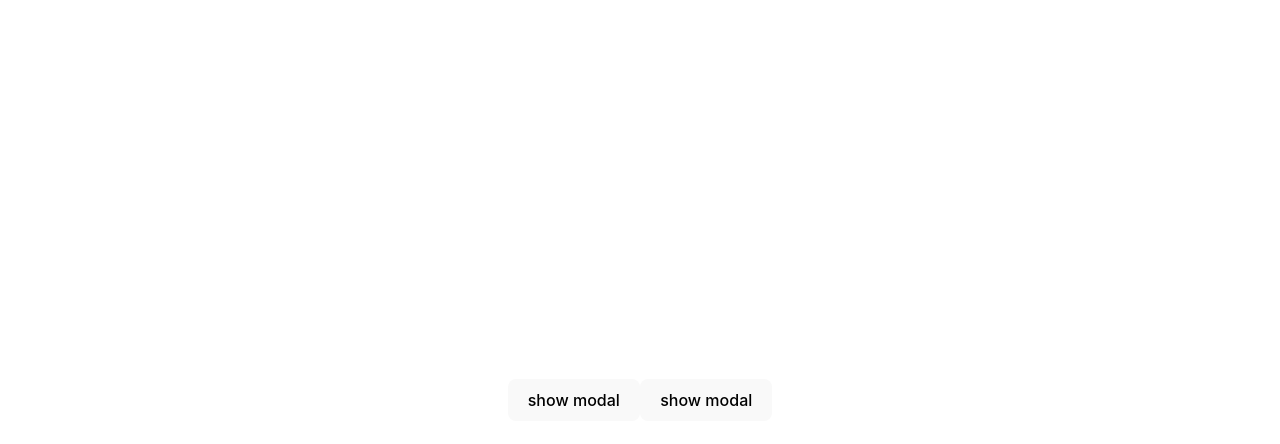
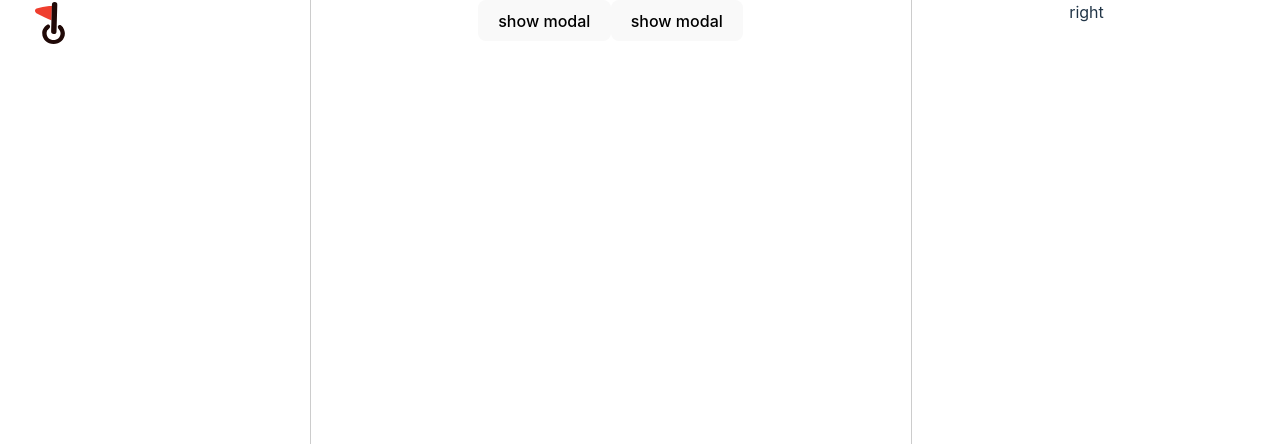
Before and after one commit to danielbuva/react-components, a React (Vite) app in the folder react-components-js/: page / in a window 1280 px wide. Shown: the top 444 px of the page. Built offline with nearby package versions, Linux system fonts and the light colour scheme.

Commit message:
feat: add initial layout

```diff
--- a/react-components-js/src/App.css
+++ b/react-components-js/src/App.css
@@ -1,6 +1,8 @@
 #root {
-  max-width: 1280px;
+  /* max-width: 1280px; */
   margin: 0 auto;
-  padding: 2rem;
+  padding: 0;
   text-align: center;
+  height: 100vh;
+  width: 100%;
 }
--- a/react-components-js/src/App.jsx
+++ b/react-components-js/src/App.jsx
@@ -1,5 +1,6 @@
 import "./App.css";
 import Form from "./components/Form";
+import Layout from "./components/Layout";
 import { ShowModalButton } from "./components/Modal";
 
 function App() {
@@ -27,7 +28,7 @@ function App() {
   };
 
   return (
-    <>
+    <Layout>
       <ShowModalButton
         body={<Form formState={formState} />}
         buttonText="show modal"
@@ -38,7 +39,7 @@ function App() {
         buttonText="show modal"
         header="yo"
       />
-    </>
+    </Layout>
   );
 }
 
--- /dev/null
+++ b/react-components-js/src/components/Layout/Layout.css
@@ -0,0 +1,43 @@
+#layout {
+  height: 100%;
+  width: 100%;
+  display: flex;
+  justify-content: center;
+  margin: 0;
+  padding: 0;
+  position: relative;
+}
+
+#left {
+  display: flex;
+  flex-grow: 1;
+  height: 100%;
+  padding-left: 8px;
+  padding-right: 8px;
+  justify-content: flex-end;
+}
+
+#content-left {
+  width: 275px;
+}
+
+#logo-div {
+  flex-grow: 1;
+  display: flex;
+}
+
+#main {
+  border-left: solid 1px #ccc;
+  border-right: solid 1px #ccc;
+  width: 600px;
+}
+
+#right {
+  display: flex;
+  flex-grow: 1;
+  height: 100%;
+}
+
+#content-right {
+  width: 350px;
+}
--- /dev/null
+++ b/react-components-js/src/components/Layout/index.jsx
@@ -0,0 +1,26 @@
+import PropTypes from "prop-types";
+import "./Layout.css";
+import GoalieLogo from "../GoalieLogo";
+
+const Layout = ({ children }) => {
+  return (
+    <div id="layout">
+      <div id="left">
+        <div id="content-left">
+          <div id="logo-div">
+            <GoalieLogo />
+          </div>
+        </div>
+      </div>
+      <div id="main">{children}</div>
+      <div id="right">
+        <div id="content-right">right</div>
+      </div>
+    </div>
+  );
+};
+
+Layout.propTypes = {
+  children: PropTypes.node.isRequired,
+};
+export default Layout;
--- a/react-components-js/src/index.css
+++ b/react-components-js/src/index.css
@@ -12,6 +12,11 @@
   -webkit-font-smoothing: antialiased;
   -moz-osx-font-smoothing: grayscale;
   -webkit-text-size-adjust: 100%;
+  height: 100%;
+  width: 100%;
+  display: flex;
+  margin: 0;
+  padding: 0;
 }
 
 a {
@@ -25,10 +30,12 @@ a:hover {
 
 body {
   margin: 0;
+  padding: 0;
   display: flex;
   place-items: center;
   min-width: 320px;
   min-height: 100vh;
+  width: 100%;
 }
 
 h1 {
```
